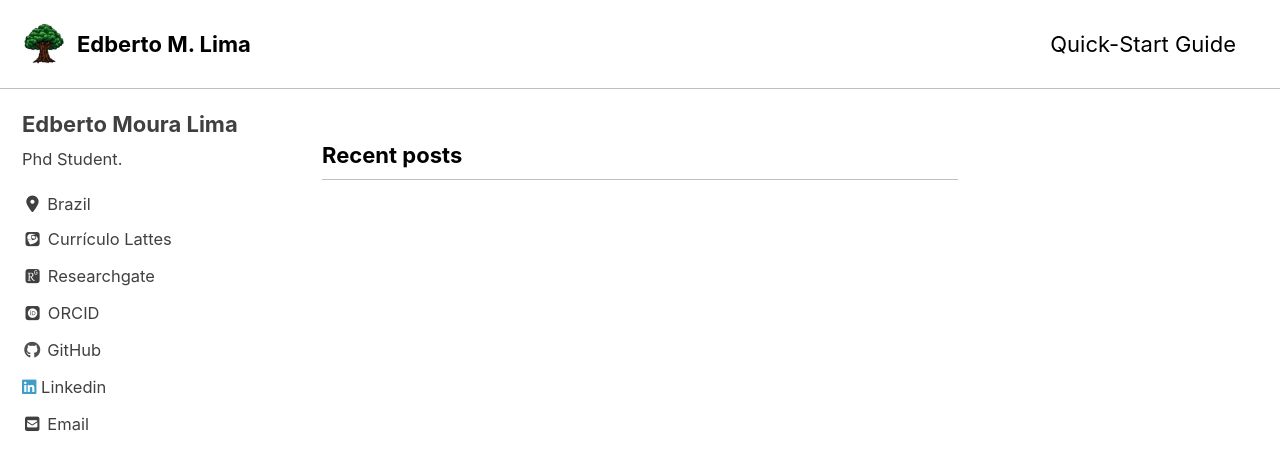
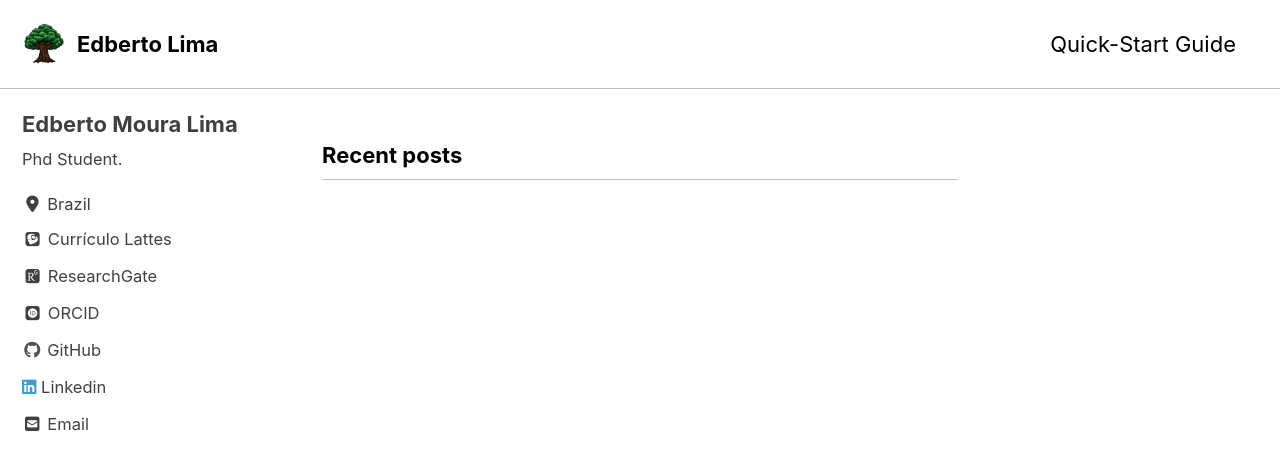
Before and after one commit to ericklisboito/ericklisboito, a Jekyll site: the page built from index.html, in a window 1280 px wide and 900 px high. Shown: the top 470 px of the window. Built offline with Jekyll 4.4.1, drawn with Linux system fonts in a browser that asks for light colours; cached includes are drawn as plain includes; nearby versions of some CDN libraries; some web fonts are replaced; the list of posts is cut into pages by our own code.

```diff
--- a/_config.yml
+++ b/_config.yml
@@ -16,7 +16,7 @@ minimal_mistakes_skin    : "contrast" #  "default" , "air", "aqua", "contrast",
 
 # Site Settings
 locale                   : "en-US"
-title                    : "Edberto M. Lima"
+title                    : "Edberto Lima"
 title_separator          : "-"
 subtitle                 : # site tagline that appears below site title in masthead
 name                     : "Edberto Lima"
@@ -121,7 +121,7 @@ author:
     - label: "Email"
       icon: "fas fa-fw fa-envelope-square"
       # url: mailto:your.name@email.com
-    - label: "Researchgate"
+    - label: "ResearchGate"
       icon: "ai ai-researchgate-square ai-fw"
       url: "https://www.researchgate.net/profile/Edberto_Lima"
     - label: "ORCID"
```
